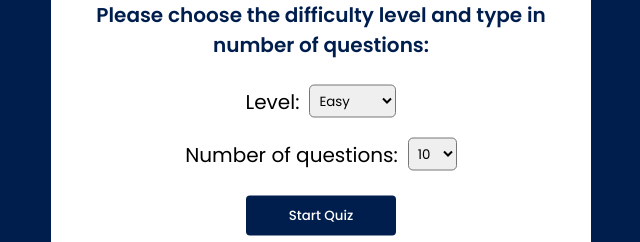
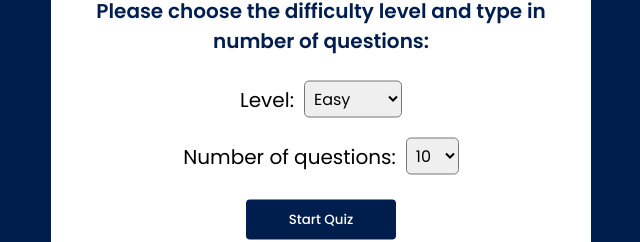
Before and after one commit to Amarkelo33/quiz-app, a plain HTML site: page index.html in a window 1280 px wide. Shown: the part 327-569 px from the top of the page, without its empty margins (319-959 px from the left). Drawn offline with Linux system fonts and the light colour scheme.

Commit message:
Added input size

```diff
--- a/style.css
+++ b/style.css
@@ -126,6 +126,9 @@ select, input {
     cursor: pointer;
     padding: 5px;
     border-radius: 5px;
+    font-size: 16px;
+    text-decoration: none;
+    color: black;
 }
 
 label {
```
